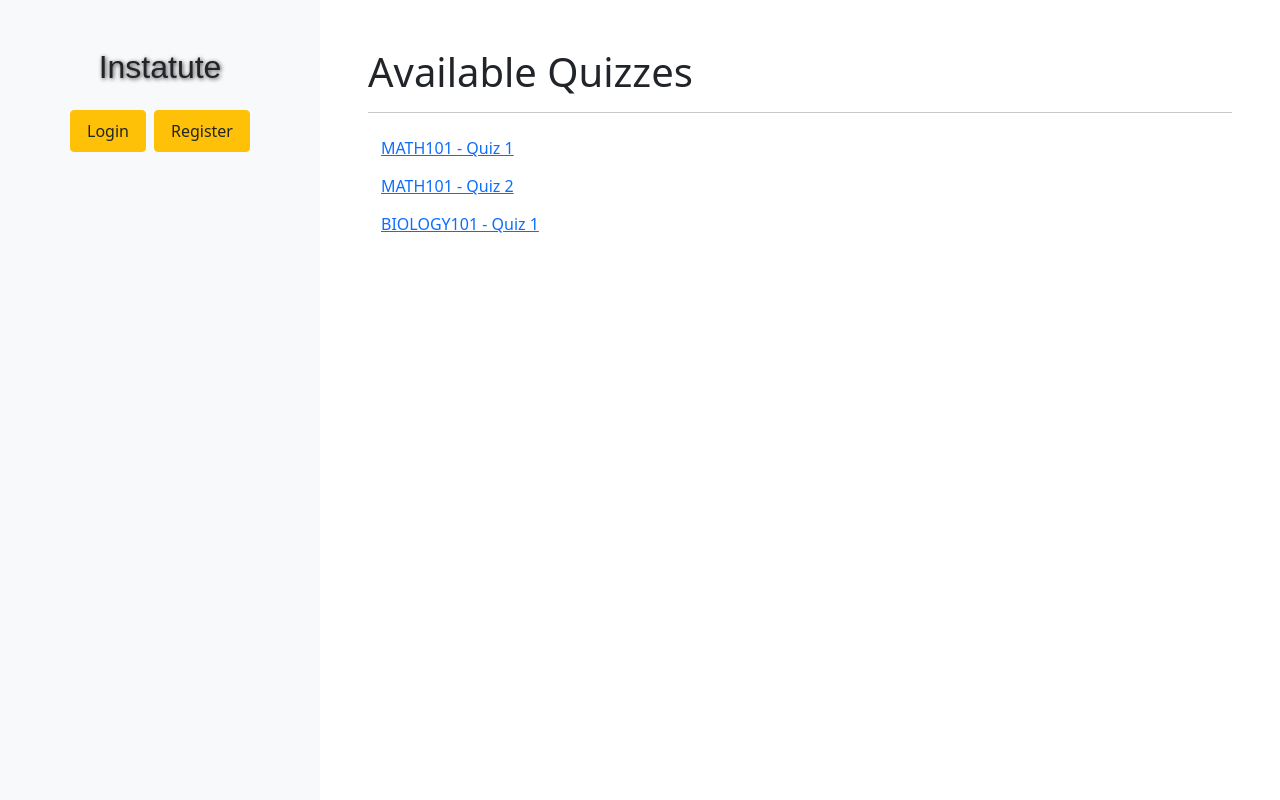
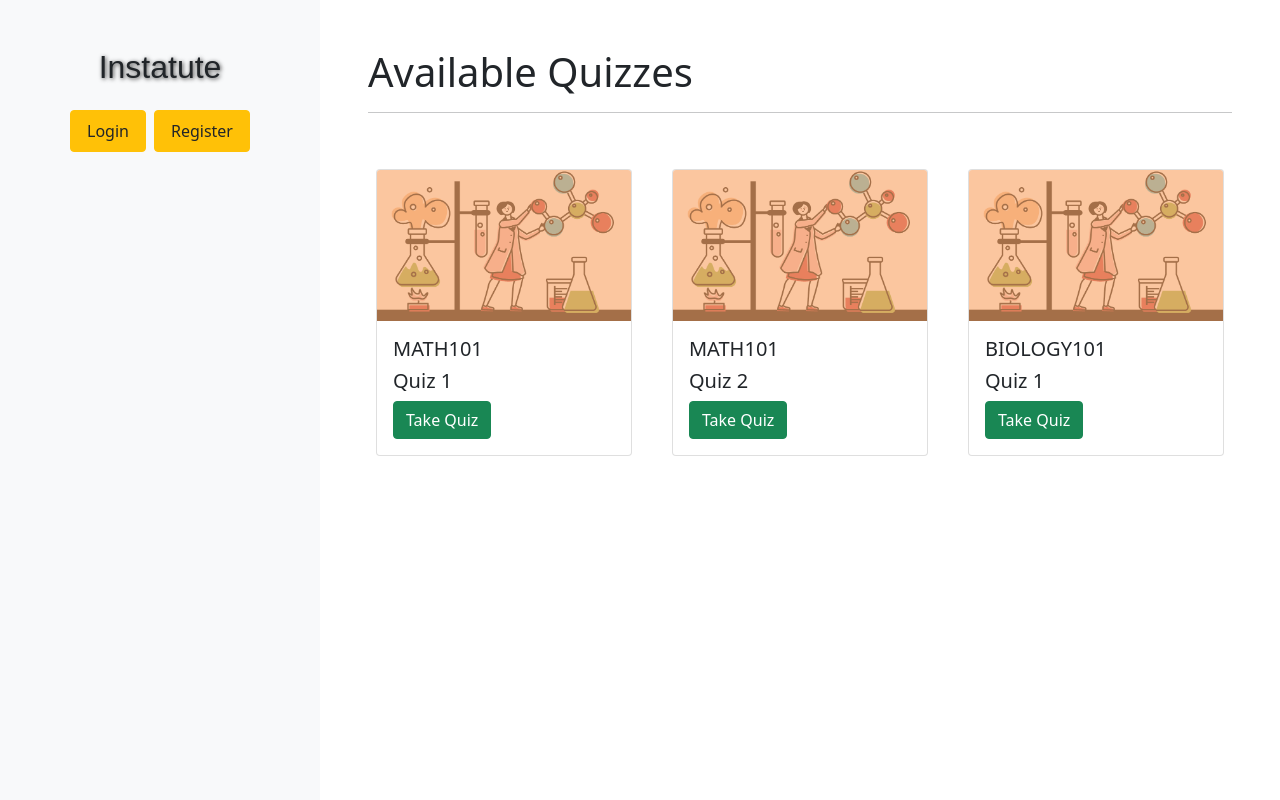
Before and after one commit to zyferion/cos60010, a Django app: page /quiz/ in a window 1280 px wide. Run offline with Django 4.2, Linux system fonts and the light colour scheme; data comes from the database, SQL or seed files in the repository; some libraries are stand-ins or nearby versions; some web fonts are replaced.

Commit message:
Change to grid layout on quiz_list

```diff
--- a/quiz/templates/quiz/quiz_list.html
+++ b/quiz/templates/quiz/quiz_list.html
@@ -35,18 +35,26 @@ Quiz List
 
 <div class="h1">Available Quizzes</div>
 <hr>
+
+<div class="row mb-5 mt-5 d-flex justify-content-centent">
+
     {% for obj in object_list %}
-    <button
-        class="btn btn-link modal-button"
-        data-pk="{{obj.pk}}"
-        data-quiz="{{obj.name}}"
-        data-subject="{{obj.subject}}"
-        data-questions="{{obj.number_of_questions}}"
-        data-end_dttm="{{obj.end_dttm}}"
-        data-toggle="modal"
-        data-target="#quizStartModal">
-        {{obj.subject}} - {{obj.name}}
-    </button><br>
 
+    <div class="col-lg-4">
+        <div class="card m-2">
+            <img class="card-img-top" src="{% static 'images/class.png' %}" alt="Generic Class Image">
+            <div class="card-body">
+                <h5 class="card-title">{{obj.subject}}</h5>
+                <h5 class="card-title">{{obj.name}}</h5>
+                <button class="btn btn-success modal-button" data-pk="{{obj.pk}}" data-quiz="{{obj.name}}"
+                    data-subject="{{obj.subject}}" data-questions="{{obj.number_of_questions}}"
+                    data-end_dttm="{{obj.end_dttm}}" data-toggle="modal" data-target="#quizStartModal">
+                    Take Quiz
+                </button>
+            </div>
+        </div>
+    </div>
     {% endfor %}
+</div>
+
 {% endblock content %}
```
Lines whose indentation alone changed are shown as unchanged.
